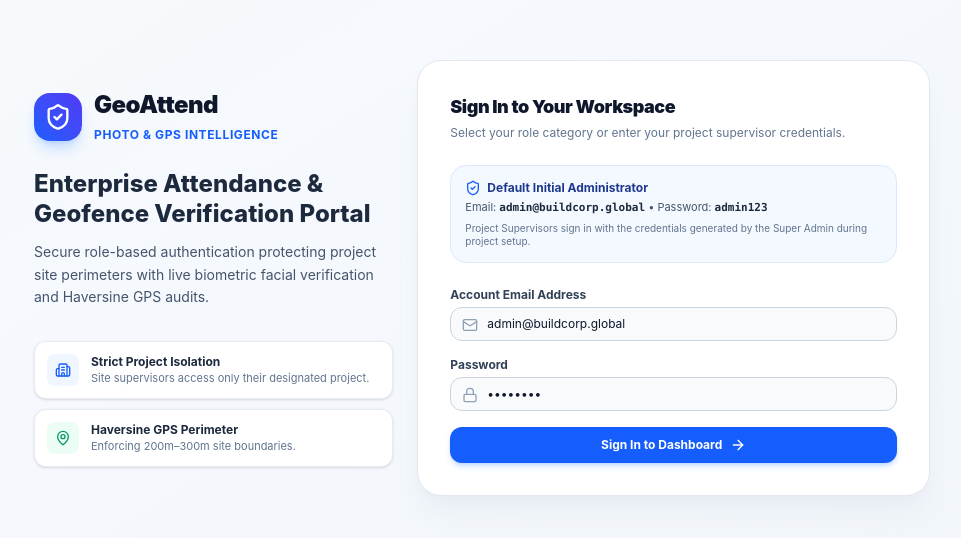
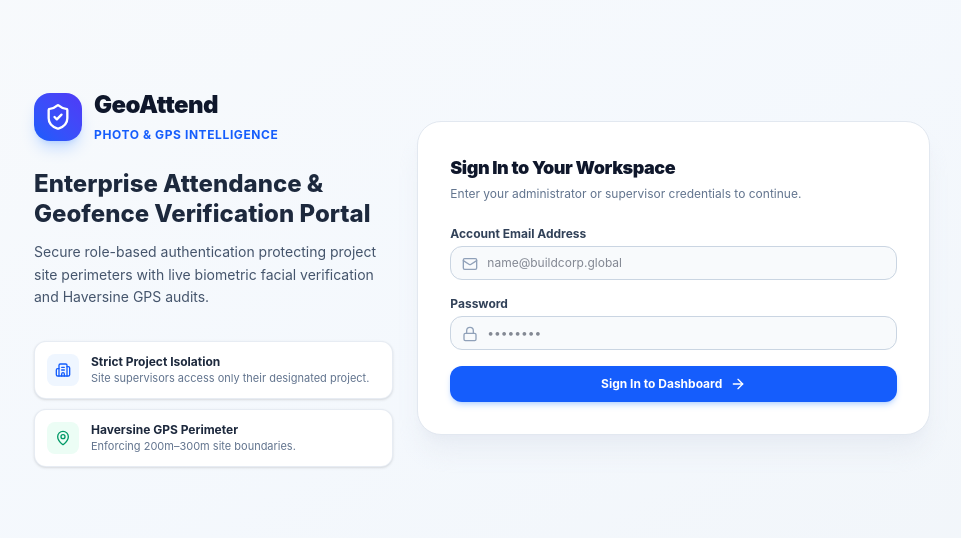
Before and after one commit to ihmunna1234/attendence, a Next.js app: page /login in a window 1280 px wide. Shown: the part 122-660 px from the top of the page, without its empty margins (158-1119 px from the left). Built offline with nearby package versions, Linux system fonts and the light colour scheme.

Commit message:
fix: clean login form with empty default inputs and no pre-filled credentials

```diff
--- a/components/auth/login-view.tsx
+++ b/components/auth/login-view.tsx
@@ -17,8 +17,8 @@ import {
 export function LoginView() {
   const { login } = useAuth();
 
-  const [email, setEmail] = useState('admin@buildcorp.global');
-  const [password, setPassword] = useState('admin123');
+  const [email, setEmail] = useState('');
+  const [password, setPassword] = useState('');
   const [error, setError] = useState<string | null>(null);
   const [loading, setLoading] = useState(false);
 
@@ -99,21 +99,7 @@ export function LoginView() {
               Sign In to Your Workspace
             </h3>
             <p className="text-xs text-slate-500">
-              Select your role category or enter your project supervisor credentials.
-            </p>
-          </div>
-
-          {/* Credentials Info Callout */}
-          <div className="p-3.5 rounded-2xl bg-blue-50/70 border border-blue-100 text-xs space-y-1">
-            <div className="flex items-center gap-1.5 font-bold text-blue-900">
-              <ShieldCheck className="w-4 h-4 text-blue-600" />
-              <span>Default Initial Administrator</span>
-            </div>
-            <p className="text-[11px] text-slate-600">
-              Email: <strong className="font-mono text-slate-800">admin@buildcorp.global</strong> • Password: <strong className="font-mono text-slate-800">admin123</strong>
-            </p>
-            <p className="text-[10px] text-slate-500 pt-0.5">
-              Project Supervisors sign in with the credentials generated by the Super Admin during project setup.
+              Enter your administrator or supervisor credentials to continue.
             </p>
           </div>
 
```
